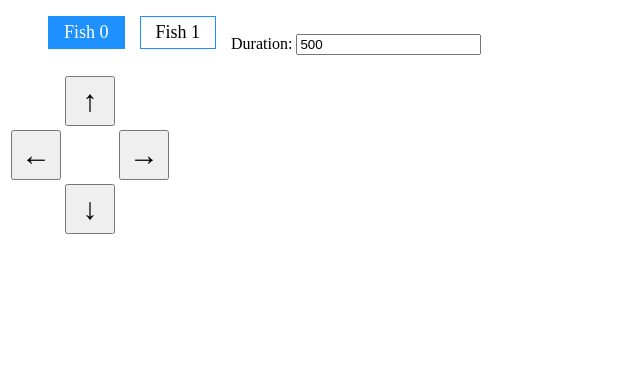
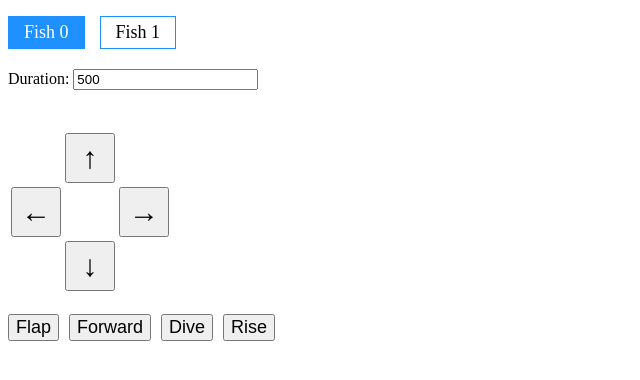
Before and after one commit to santinic/hackuarium, a plain HTML site: page www/index.html in a window 1280 px wide. Shown: the whole page, without its empty margins (0-640 px from the left). Drawn offline with nearby package versions, Linux system fonts and the light colour scheme; some packages are replaced by stand-ins of ours.

Commit message:
ui actions

```diff
--- a/www/index.html
+++ b/www/index.html
@@ -8,11 +8,12 @@
     <script type="application/javascript" src="main.js"></script>
 
     <style>
-        body {
+        body > div {
+            margin: 20px 0 20px 0;
         }
         .fishes {
-            /*float:left;*/
             list-style-type:none;
+            padding:0;
         }
         .fishes > li {
             float:left;
@@ -26,7 +27,10 @@
             background-color: dodgerblue;
             color: white;
             cursor: default;
-
+        }
+        .duration {
+            clear:left;
+            float:left;
         }
         .remote {
             clear:left;
@@ -37,6 +41,13 @@
             font-weight: bold;
             width: 50px;
             height: 50px;
+        }
+        .actions {
+            clear:left;
+        }
+        .actions > button {
+            margin-right: 10px;
+            font-size: 18px;
         }
     </style>
 </head>
@@ -50,13 +61,10 @@
         </li>
     </ul>
 
-    <br>
-
-    <div>
+    <div class="duration">
         Duration: <input type="text" ng-model="currentDuration">
     </div>
 
-    <br>
     <div class="remote">
         <table>
             <tr>
@@ -71,10 +79,14 @@
             </tr>
             <tr>
                 <td></td>
-                <td><button id="Down" ng-click="command(4)">↓</button></td>
+                <td><button id="Down" ng-click="command(1)">↓</button></td>
                 <td></td>
             </tr>
         </table>
     </div>
+
+    <div class="actions">
+        <button ng-repeat="a in actions" ng-click="action(a)">{{ a }}</button>
+    </div>
 </body>
 </html>
--- a/www/main.js
+++ b/www/main.js
@@ -5,6 +5,7 @@ angular.module('app', [])
         $scope.fishes = [0,1];
         $scope.currentFish = 0;
         $scope.currentDuration = 500;
+        $scope.actions = ['Flap', 'Forward', 'Dive', 'Rise'];
 
         $scope.selectFish = function(index){
             $scope.currentFish = index;
@@ -21,6 +22,11 @@ angular.module('app', [])
                 });
         };
 
+        $scope.action = function(act) {
+            var url = '/arduino/fish-action/'+$scope.currentFish+'/'+act;
+            $http.get(url);
+        };
+
         $scope.keyboard = function($event) {
             if(['Up', 'Down', 'Left', 'Right'].indexOf($event.keyIdentifier) !== -1) {
                 $timeout(function() {
```
